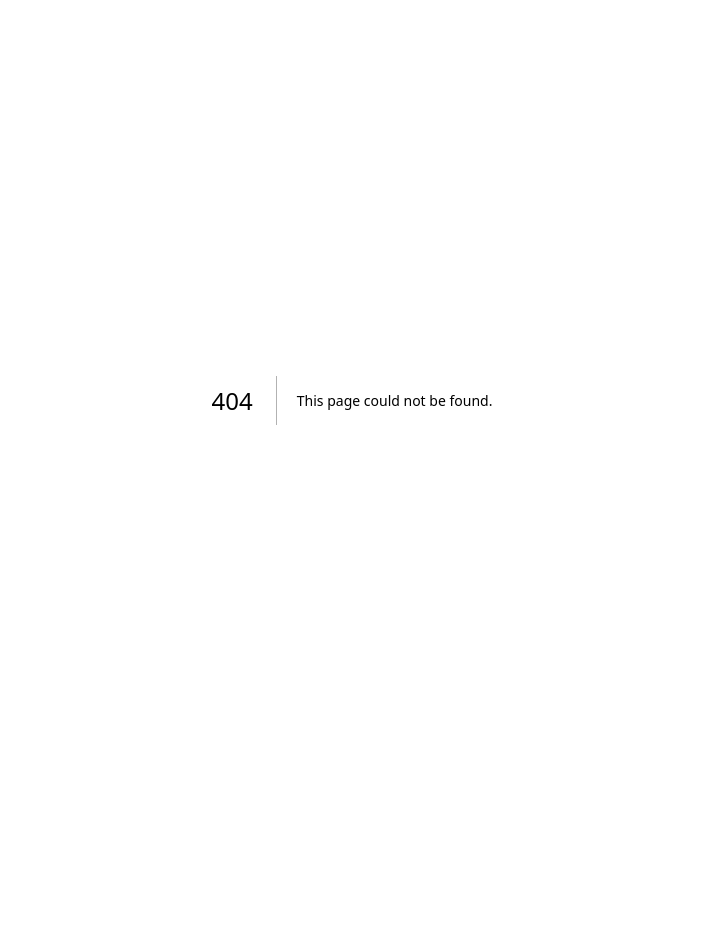
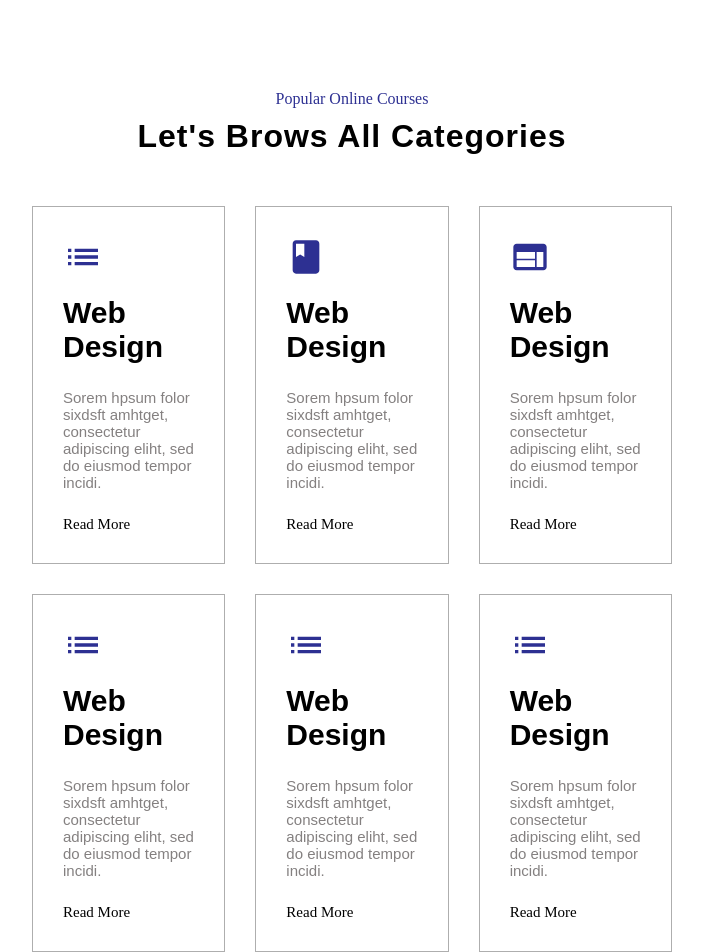
Before and after one commit to kwabenaasumadu/it-learning-soft, a Next.js app: page /comps/categories in a window 1280 px wide. Before the commit this address had no page. Shown: the top 952 px of the page, without its empty margins (288-991 px from the left). Before the commit the page ends 800 px from the top, so only its background shows below. Built offline with nearby package versions, Linux system fonts and the light colour scheme.

Commit message:
modifying the page

```diff
--- /dev/null
+++ b/src/pages/comps/categories/index.js
@@ -0,0 +1,157 @@
+import React from "react";
+import styles from "../../../styles/categories.module.css";
+import List from "@mui/icons-material/List";
+import BookIcon from "@mui/icons-material/Book";
+import Web from "@mui/icons-material/Web";
+
+function Index() {
+  return (
+    <>
+      <div className={styles.container}>
+        <div className={styles.containerFirstHeader}>
+          <p>Popular Online Courses</p>
+        </div>
+
+        <div className={styles.containerSecondtHeader}>
+          <h1>Let&apos;s Brows All Categories</h1>
+        </div>
+
+        <div className={styles.containerItems}>
+          <div className={styles.items}>
+            <div className={styles.item}>
+              <div className={styles.iconContainer}>
+                <List className={styles.icon} />
+              </div>
+
+              <div className={styles.itemHeader}>
+                <h1>Web Design</h1>
+              </div>
+
+              <div className={styles.itemDes}>
+                <p>
+                  Sorem hpsum folor sixdsft amhtget, consectetur adipiscing
+                  eliht, sed do eiusmod tempor incidi.
+                </p>
+              </div>
+
+              <div className={styles.itemAction}>
+                <p>Read More </p>
+              </div>
+            </div>
+
+            <div className={styles.item}>
+              <div className={styles.iconContainer}>
+                <BookIcon className={styles.icon} />
+              </div>
+
+              <div className={styles.itemHeader}>
+                <h1>Web Design</h1>
+              </div>
+
+              <div className={styles.itemDes}>
+                <p>
+                  Sorem hpsum folor sixdsft amhtget, consectetur adipiscing
+                  eliht, sed do eiusmod tempor incidi.
+                </p>
+              </div>
+
+              <div className={styles.itemAction}>
+                <p>Read More </p>
+              </div>
+            </div>
+
+            <div className={styles.item}>
+              <div className={styles.iconContainer}>
+                <Web className={styles.icon} />
+              </div>
+
+              <div className={styles.itemHeader}>
+                <h1>Web Design</h1>
+              </div>
+
+              <div className={styles.itemDes}>
+                <p>
+                  Sorem hpsum folor sixdsft amhtget, consectetur adipiscing
+                  eliht, sed do eiusmod tempor incidi.
+                </p>
+              </div>
+
+              <div className={styles.itemAction}>
+                <p>Read More </p>
+              </div>
+            </div>
+
+            <div className={styles.item}>
+              <div className={styles.iconContainer}>
+                <List className={styles.icon} />
+              </div>
+
+              <div className={styles.itemHeader}>
+                <h1>Web Design</h1>
+              </div>
+
+              <div className={styles.itemDes}>
+                <p>
+                  Sorem hpsum folor sixdsft amhtget, consectetur adipiscing
+                  eliht, sed do eiusmod tempor incidi.
+                </p>
+              </div>
+
+              <div className={styles.itemAction}>
+                <p>Read More </p>
+              </div>
+            </div>
+
+            <div className={styles.item}>
+              <div className={styles.iconContainer}>
+                <List className={styles.icon} />
+              </div>
+
+              <div className={styles.itemHeader}>
+                <h1>Web Design</h1>
+              </div>
+
+              <div className={styles.itemDes}>
+                <p>
+                  Sorem hpsum folor sixdsft amhtget, consectetur adipiscing
+                  eliht, sed do eiusmod tempor incidi.
+                </p>
+              </div>
+
+              <div className={styles.itemAction}>
+                <p>Read More </p>
+              </div>
+            </div>
+
+            <div className={styles.item}>
+              <div className={styles.iconContainer}>
+                <List className={styles.icon} />
+              </div>
+
+              <div className={styles.itemHeader}>
+                <h1>Web Design</h1>
+              </div>
+
+              <div className={styles.itemDes}>
+                <p>
+                  Sorem hpsum folor sixdsft amhtget, consectetur adipiscing
+                  eliht, sed do eiusmod tempor incidi.
+                </p>
+              </div>
+
+              <div className={styles.itemAction}>
+                <p>Read More </p>
+              </div>
+            </div>
+          </div>
+        </div>
+
+        <div className={styles.containerLastSection}>
+          <h1>Find More Courses</h1>
+        </div>
+      </div>
+    </>
+  );
+}
+
+export default Index;
--- a/src/pages/comps/index.js
+++ b/src/pages/comps/index.js
@@ -1,7 +1,8 @@
 import React from "react";
 import FirstHeader from "./firstHeader";
 import SecondHeader from "./secondHeader";
-import Showcase from './showcase'
+import Showcase from "./showcase";
+import Categories from "./categories";
 
 function Index() {
   return (
@@ -10,6 +11,7 @@ function Index() {
         <FirstHeader />
         <SecondHeader />
         <Showcase />
+        <Categories />
       </div>
     </>
   );
--- /dev/null
+++ b/src/styles/categories.module.css
@@ -0,0 +1,104 @@
+.container {
+   width: 100%;
+   height: 100%;
+   margin-top: 7%;
+}
+
+.containerFirstHeader {
+   display: flex;
+   justify-content: center;
+   align-items: center;
+}
+
+.containerFirstHeader p {
+   font-family: cursive;
+   color: #2D3092;
+}
+
+.containerSecondtHeader {
+   display: flex;
+   justify-content: center;
+   align-items: center;
+   margin-top: 10px;
+}
+
+.containerSecondtHeader h1 {
+   font-family: sans-serif;
+   letter-spacing: 1px;
+}
+
+.containerItems {
+   width: 50%;
+   margin: 4% auto;
+}
+
+.items {
+   display: grid;
+   grid-template-columns: 1fr 1fr 1fr;
+   gap: 30px;
+}
+
+.containerItems .items .item {
+   padding: 30px;
+   border: 1px solid #aeaeae;
+}
+
+.containerItems .items .item .iconContainer .icon {
+   font-size: 40px;
+   color: #2D3092;
+}
+
+.containerItems .items .item .itemHeader {
+   margin-top: 15px;
+}
+
+.containerItems .items .item .itemHeader h1 {
+   font-size: 30px;
+   font-family: sans-serif;
+}
+
+.containerItems .items .item .itemDes {
+   margin-top: 25px;
+}
+
+.containerItems .items .item .itemDes p {
+   font-size: 15px;
+   color: #848080;
+   font-family: sans-serif;
+}
+
+.containerItems .items .item .itemAction {
+   margin-top: 25px;
+}
+
+.containerItems .items .item .itemAction p {
+   font-size: 15px;
+   font-family: cursive;
+   transition: transform 0.5s;
+   cursor: pointer;
+}
+.containerItems .items .item .itemAction p:hover {
+   transform: translateX(20px);
+}
+
+.containerLastSection{
+   display: flex;
+   justify-content: center;
+   align-items: center;
+   margin-bottom: 20px;
+   cursor: pointer;
+}
+
+.containerLastSection h1{
+   background-color: #2D3092;
+   color: #fff;
+   padding: 15px;
+   height: 50px;
+   width: 200px;
+   display: flex;
+   justify-content: center;
+   align-items: center;
+   font-size: 15px;
+   font-weight: 100;
+   font-family: sans-serif;
+}
--- a/src/styles/secondHeader.module.css
+++ b/src/styles/secondHeader.module.css
@@ -1,6 +1,10 @@
 .container {
    width: 100%;
    height: 100%;
+   position: sticky;
+   top: 0;
+   background-color: #fff;
+   box-shadow: 0px 0px 0.5px rgb(0,0,0.1);
 }
 
 .containerItems {
```
